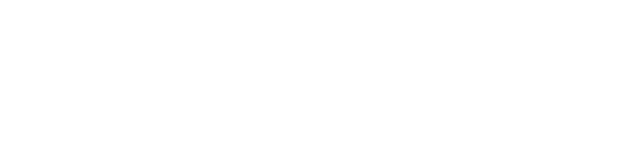
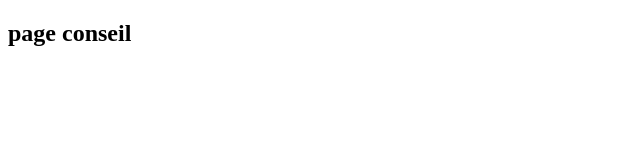
Before and after one commit to FSFULLSTACK/TEAM2, a plain HTML site: page conseil.html in a window 1280 px wide. Shown: the whole page, without its empty margins (0-640 px from the left). Drawn offline with Linux system fonts and the light colour scheme.

Commit message:
starter conseil

```diff
--- a/conseil.html
+++ b/conseil.html
@@ -8,5 +8,7 @@
 </head>
 <body>
 
+
+    <h2>page conseil</h2>
 </body>
 </html>
--- a/css/init.css
+++ b/css/init.css
@@ -32,3 +32,5 @@ html{
     /* (62.5 * 16px) / 100 = 10px */
     font-size: 62.5%;
 }
+
+/* styling of header and footer */
```
